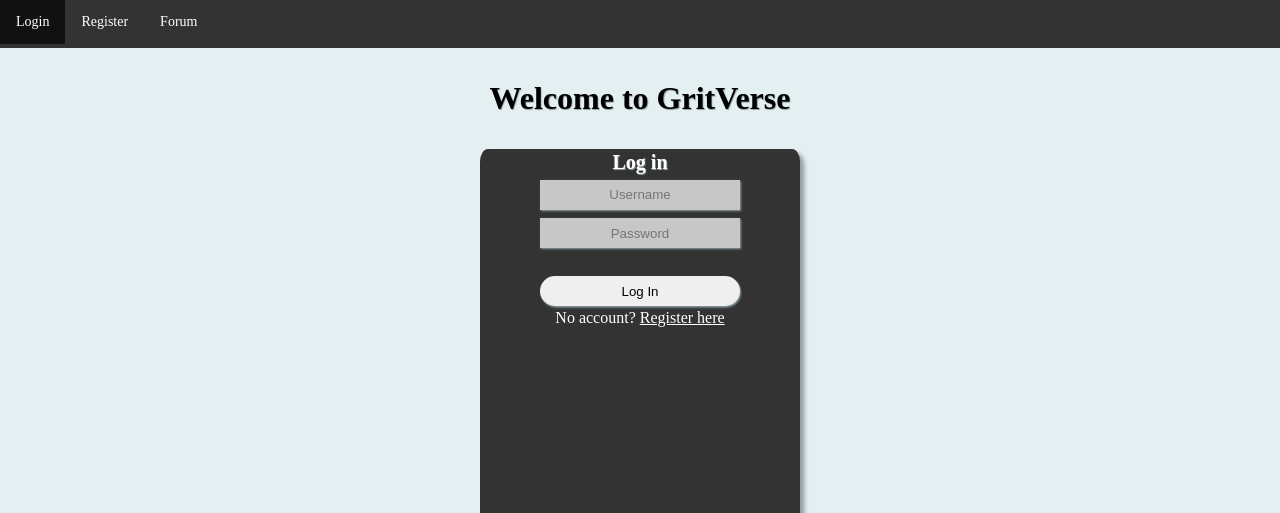
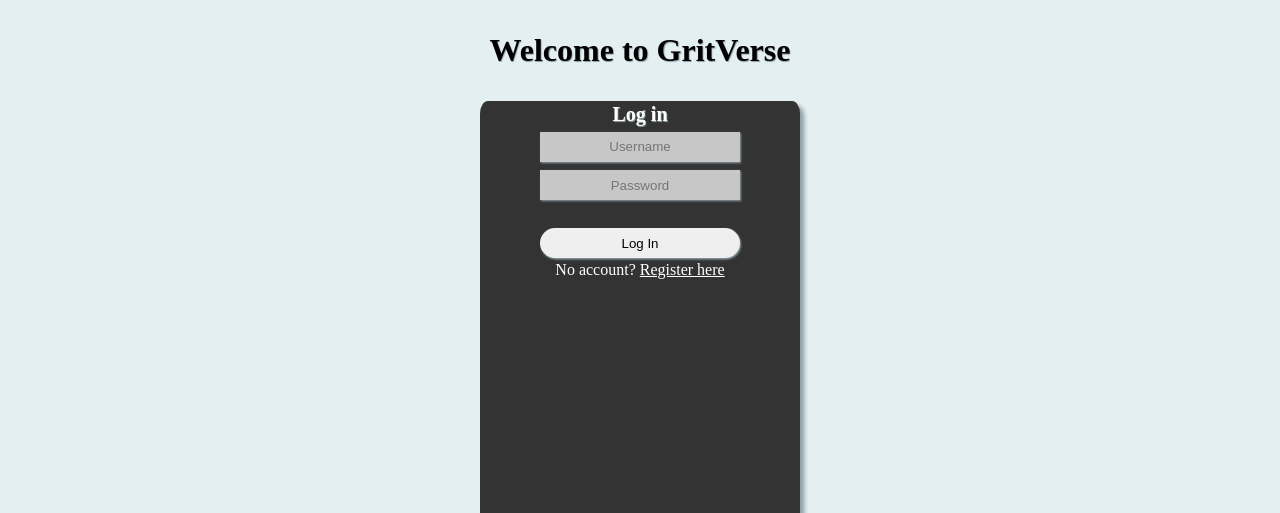
Before and after one commit to SANDQVISTT/-FE21-JS2-slutprojekt-GritVerse, a website built with Parcel: page src/index.html in a window 1280 px wide. Shown: the top 513 px of the page. Built offline with nearby package versions, Linux system fonts and the light colour scheme; some packages are replaced by stand-ins of ours.

Commit message:
removed navbar on login page

```diff
--- a/src/index.html
+++ b/src/index.html
@@ -10,13 +10,6 @@
     <script src="main.ts" type="module"></script>
     <title>GritVerse</title>
 </head>
-<nav>
-    <ul>
-        <li><a href="#">Login</a></li>
-        <li><a href="#">Register</a></li>
-        <li><a href="./html/forumMain.html">Forum</a></li>
-    </ul>
-</nav>
 
 <body>
     <div id="main">
```
